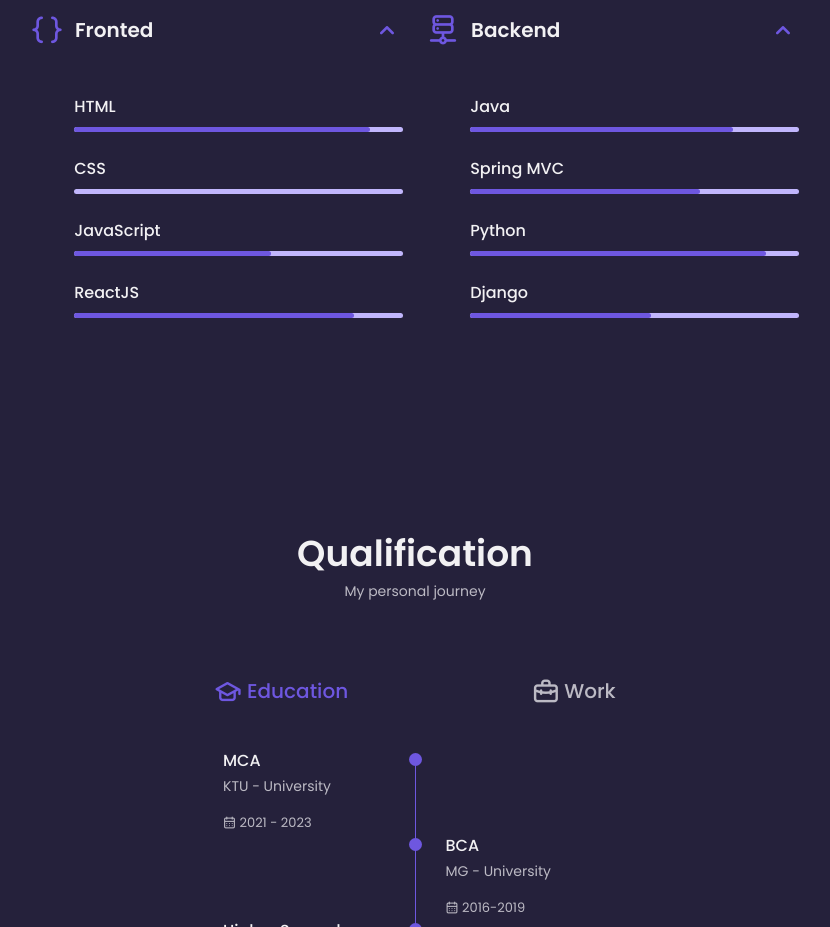
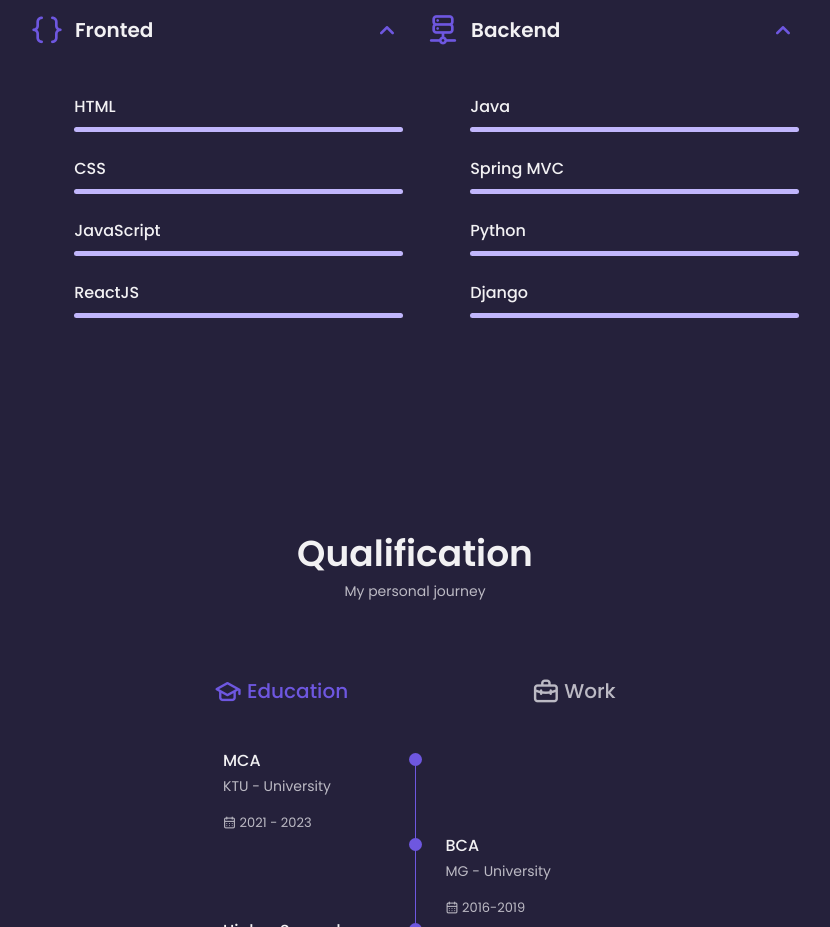
Before and after one commit to SuryajithR/suryajithr.github.io, a plain HTML site: page index.html in a window 1280 px wide. Shown: the part 1480-2407 px from the top of the page, without its empty margins (225-1055 px from the left). Drawn offline with nearby package versions, Linux system fonts and the light colour scheme.

Commit message:
Clean up commented skill percentage spans
Removed commented-out skill percentage spans for various technologies.

```diff
--- a/index.html
+++ b/index.html
@@ -265,9 +265,9 @@
                               <!-- <span class="skils__number">90%</span> -->
                            </div>
                            <div class="skills__bar">
-                              <span
+                              <!-- <span
                                  class="skills__percentage skills__html"
-                              ></span>
+                              ></span> -->
                            </div>
                         </div>
 
@@ -289,9 +289,9 @@
                               <!-- <span class="skils__number">60%</span> -->
                            </div>
                            <div class="skills__bar">
-                              <span
+                              <!-- <span
                                  class="skills__percentage skills__js"
-                              ></span>
+                              ></span> -->
                            </div>
                         </div>
 
@@ -301,9 +301,9 @@
                               <!-- <span class="skils__number">65%</span> -->
                            </div>
                            <div class="skills__bar">
-                              <span
+                              <!-- <span
                                  class="skills__percentage skills__react"
-                              ></span>
+                              ></span> -->
                            </div>
                         </div>
                      </div>
@@ -399,9 +399,9 @@
                               <!-- <span class="skils__number">80%</span> -->
                            </div>
                            <div class="skills__bar">
-                              <span
+                              <!-- <span
                                  class="skills__percentage skills__php"
-                              ></span>
+                              ></span> -->
                            </div>
                         </div>
 
@@ -411,9 +411,9 @@
                               <!-- <span class="skils__number">90%</span> -->
                            </div>
                            <div class="skills__bar">
-                              <span
+                              <!-- <span
                                  class="skills__percentage skills__node"
-                              ></span>
+                              ></span> -->
                            </div>
                         </div>
 
@@ -423,9 +423,9 @@
                               <!-- <span class="skils__number">70%</span> -->
                            </div>
                            <div class="skills__bar">
-                              <span
+                              <!-- <span
                                  class="skills__percentage skills__firebase"
-                              ></span>
+                              ></span> -->
                            </div>
                         </div>
 
@@ -435,9 +435,9 @@
                               <!-- <span class="skils__number">55%</span> -->
                            </div>
                            <div class="skills__bar">
-                              <span
+                              <!-- <span
                                  class="skills__percentage skills__python"
-                              ></span>
+                              ></span> -->
                            </div>
                         </div>
                      </div>
```
